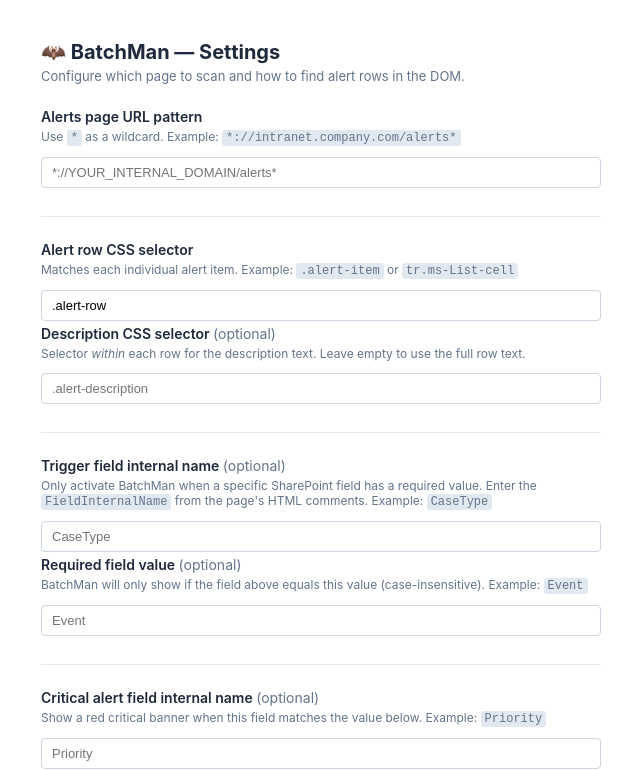
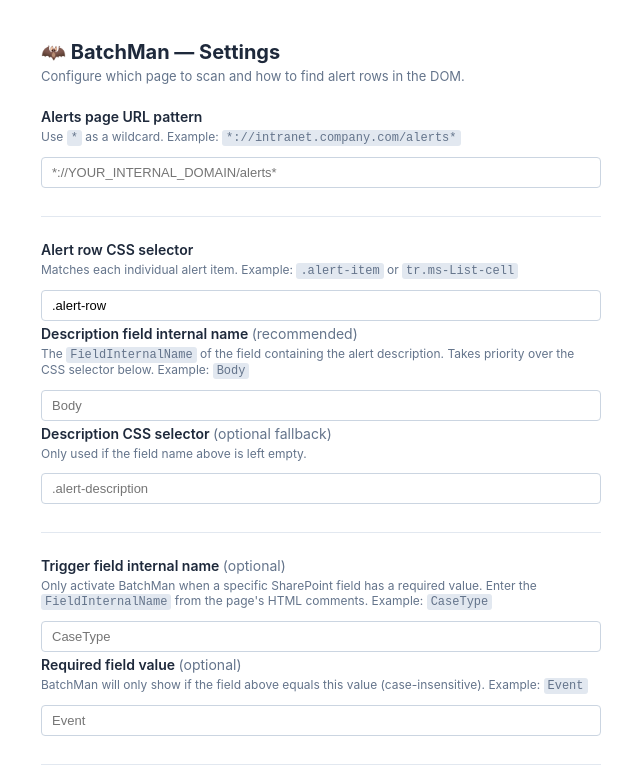
Before and after one commit to devArchOverclocked/BatchMan, a browser extension: page extension/options.html in a window 1280 px wide. Shown: the top 770 px of the page, without its empty margins (319-959 px from the left). Drawn offline with Linux system fonts and the light colour scheme.

Commit message:
Use FieldInternalName comment-walker for description field
getDescription() now checks config.descriptionFieldName first and uses
the same SharePoint comment-walker as trigger/critical/suppress — so
the match searches the correct field text rather than guessing from
CSS selectors or the full page body.

Settings: add "Description field internal name" input (e.g. Body).

Co-Authored-By: Claude Sonnet 4.6 <noreply@anthropic.com>

```diff
--- a/extension/content.js
+++ b/extension/content.js
@@ -1,6 +1,7 @@
 const DEFAULTS = {
   urlPattern: '',
   rowSelector: '.alert-row',
+  descriptionFieldName: '',
   descriptionSelector: '',
   triggerFieldName: '',
   triggerFieldValue: '',
@@ -71,6 +72,9 @@ function triggerConditionMet(config) {
 }
 
 function getDescription(config) {
+  if (config.descriptionFieldName) {
+    return getSharePointFieldValue(config.descriptionFieldName) ?? '';
+  }
   if (config.descriptionSelector) {
     const el = document.querySelector(config.descriptionSelector);
     return el ? el.textContent.trim() : '';
--- a/extension/options.html
+++ b/extension/options.html
@@ -79,8 +79,12 @@
   <p class="hint">Matches each individual alert item. Example: <code>.alert-item</code> or <code>tr.ms-List-cell</code></p>
   <input type="text" id="rowSelector" placeholder=".alert-row" />
 
-  <label for="descriptionSelector">Description CSS selector <span style="font-weight:400;color:#64748b">(optional)</span></label>
-  <p class="hint">Selector <em>within</em> each row for the description text. Leave empty to use the full row text.</p>
+  <label for="descriptionFieldName">Description field internal name <span style="font-weight:400;color:#64748b">(recommended)</span></label>
+  <p class="hint">The <code>FieldInternalName</code> of the field containing the alert description. Takes priority over the CSS selector below. Example: <code>Body</code></p>
+  <input type="text" id="descriptionFieldName" placeholder="Body" />
+
+  <label for="descriptionSelector">Description CSS selector <span style="font-weight:400;color:#64748b">(optional fallback)</span></label>
+  <p class="hint">Only used if the field name above is left empty.</p>
   <input type="text" id="descriptionSelector" placeholder=".alert-description" />
 
   <hr>
--- a/extension/options.js
+++ b/extension/options.js
@@ -1,6 +1,7 @@
 const DEFAULTS = {
   urlPattern: '',
   rowSelector: '.alert-row',
+  descriptionFieldName: '',
   descriptionSelector: '',
   triggerFieldName: '',
   triggerFieldValue: '',
@@ -14,6 +15,7 @@ async function load() {
   const stored = await chrome.storage.sync.get(DEFAULTS);
   document.getElementById('urlPattern').value = stored.urlPattern;
   document.getElementById('rowSelector').value = stored.rowSelector;
+  document.getElementById('descriptionFieldName').value = stored.descriptionFieldName;
   document.getElementById('descriptionSelector').value = stored.descriptionSelector;
   document.getElementById('triggerFieldName').value = stored.triggerFieldName;
   document.getElementById('triggerFieldValue').value = stored.triggerFieldValue;
@@ -27,6 +29,7 @@ document.getElementById('save').addEventListener('click', async () => {
   const settings = {
     urlPattern: document.getElementById('urlPattern').value.trim(),
     rowSelector: document.getElementById('rowSelector').value.trim() || DEFAULTS.rowSelector,
+    descriptionFieldName: document.getElementById('descriptionFieldName').value.trim(),
     descriptionSelector: document.getElementById('descriptionSelector').value.trim(),
     triggerFieldName: document.getElementById('triggerFieldName').value.trim(),
     triggerFieldValue: document.getElementById('triggerFieldValue').value.trim(),
```
